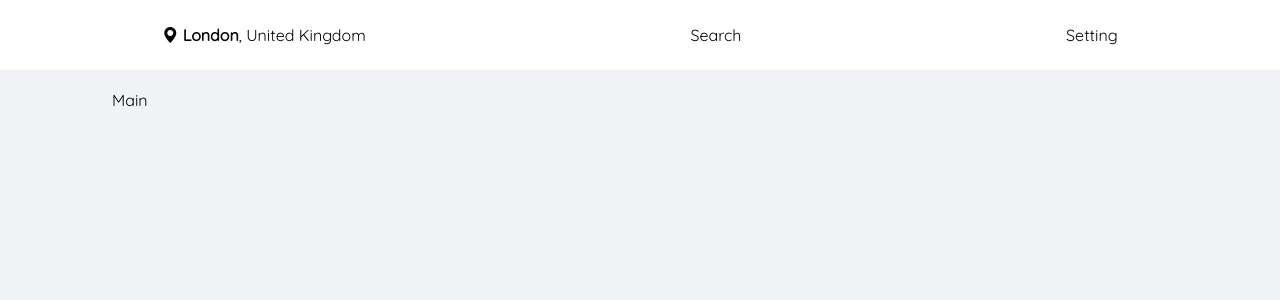
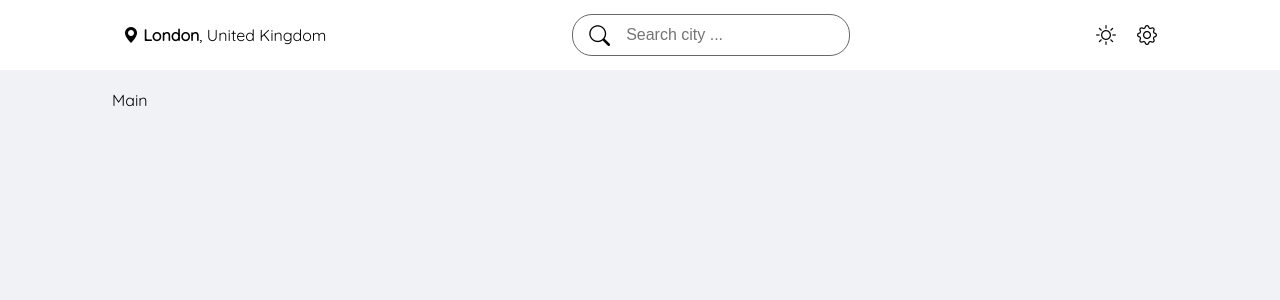
Before and after one commit to pidepiper009/weather-app, a React (Create React App) app: page / in a window 1280 px wide. Shown: the top 300 px of the page. Built offline with nearby package versions, Linux system fonts and the light colour scheme.

Commit message:
updated header components

```diff
--- a/src/components/Search.js
+++ b/src/components/Search.js
@@ -1,7 +1,20 @@
+import '../styles/components/Search.scss';
+
 function Search() {
-  return (
-    <div>Search</div>
-  )
+  return <>
+  <div className='search-container'>
+    <div className="search-icon">
+      <i class="bi bi-search"></i>
+    </div>
+    <div className="search-input">
+      <input
+        type="text"
+        name="search-city"
+        placeholder='Search city ...'
+      />
+    </div>
+  </div>
+  </>
 }
 
 export default Search
--- a/src/components/Settings.js
+++ b/src/components/Settings.js
@@ -1,6 +1,22 @@
+import '../styles/components/Settings.scss';
+
 function Settings() {
   return (
-    <div>Setting</div>
+    <div className="Settings">
+      <div className="theme-toggler">
+        <div className="theme-buttons">
+          <div className="light-theme-btn active">
+            <i class="bi bi-sun"></i>
+          </div>
+          <div className="dark-theme-btn">
+            <i class="bi bi-moon"></i>
+          </div>
+        </div>
+      </div>
+      <div className="settings-btn">
+        <i class="bi bi-gear"></i>
+      </div>
+    </div>
   )
 }
 
```
